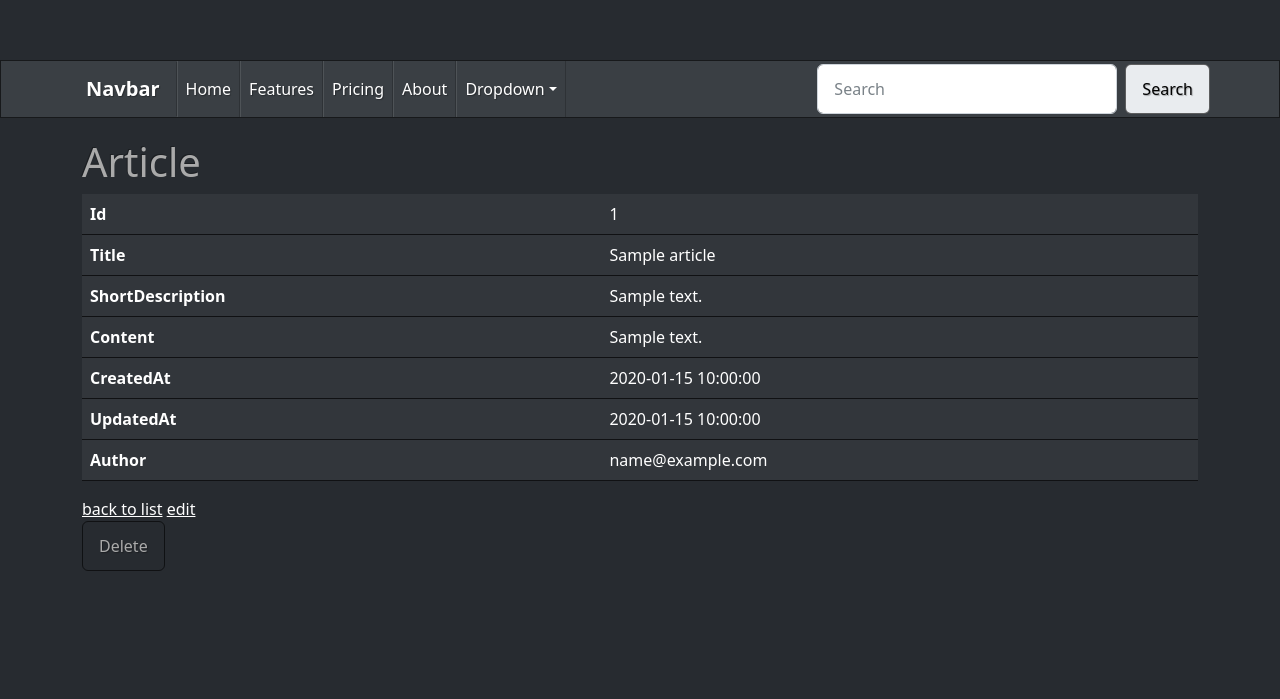
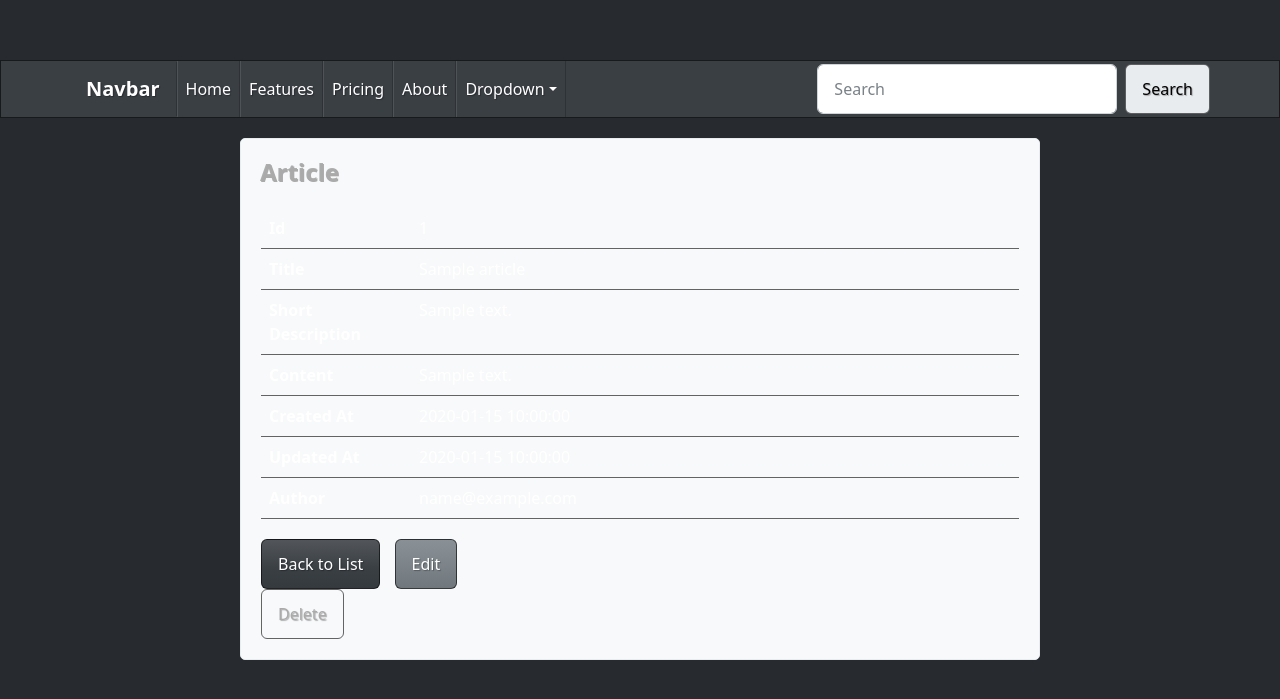
Before and after one commit to WadeNguyen1153/mini_blog_fix, a Symfony app: template templates/article/show.html.twig in a window 1280 px wide. Shown: the top 699 px of the page. Run offline with Twig, Linux system fonts and the light colour scheme; the template is opened without the code that fills it: most values are stand-ins (such as "Sample title", 1, 10 or a date in 2020); some libraries are stand-ins or nearby versions.

Commit message:
Fix UI#2

```diff
--- a/templates/article/show.html.twig
+++ b/templates/article/show.html.twig
@@ -2,10 +2,44 @@
 
 {% block title %}Article{% endblock %}
 
+{% block stylesheets %}
+    {{ parent() }}
+    <style>
+        /* Custom Styles */
+        .article-container {
+            max-width: 800px;
+            margin: 0 auto;
+            padding: 20px;
+            background-color: #f8f9fa;
+            border: 1px solid #e9ecef;
+            border-radius: 5px;
+        }
+        .article-title {
+            margin-bottom: 20px;
+            font-size: 24px;
+            font-weight: bold;
+        }
+        .article-table th {
+            width: 150px;
+            font-weight: bold;
+        }
+        .article-table td {
+            vertical-align: top;
+        }
+        .article-actions {
+            margin-top: 20px;
+        }
+        .article-actions a {
+            margin-right: 10px;
+        }
+    </style>
+{% endblock %}
+
 {% block body %}
-    <h1>Article</h1>
+    <div class="article-container">
+        <h1 class="article-title">Article</h1>
 
-    <table class="table">
+        <table class="table article-table">
             <tbody>
                 <tr>
                     <th>Id</th>
@@ -16,7 +50,7 @@
                     <td>{{ article.title }}</td>
                 </tr>
                 <tr>
-                <th>ShortDescription</th>
+                    <th>Short Description</th>
                     <td>{{ article.shortDescription }}</td>
                 </tr>
                 <tr>
@@ -24,11 +58,11 @@
                     <td>{{ article.content }}</td>
                 </tr>
                 <tr>
-                <th>CreatedAt</th>
+                    <th>Created At</th>
                     <td>{{ article.createdAt ? article.createdAt|date('Y-m-d H:i:s') : '' }}</td>
                 </tr>
                 <tr>
-                <th>UpdatedAt</th>
+                    <th>Updated At</th>
                     <td>{{ article.updatedAt ? article.updatedAt|date('Y-m-d H:i:s') : '' }}</td>
                 </tr>
                 <tr>
@@ -38,9 +72,11 @@
             </tbody>
         </table>
 
-    <a href="{{ path('app_article_index') }}">back to list</a>
-
-    <a href="{{ path('app_article_edit', {'id': article.id}) }}">edit</a>
+        <div class="article-actions">
+            <a href="{{ path('app_article_index') }}" class="btn btn-primary">Back to List</a>
+            <a href="{{ path('app_article_edit', {'id': article.id}) }}" class="btn btn-secondary">Edit</a>
+        </div>
 
         {{ include('article/_delete_form.html.twig') }}
+    </div>
 {% endblock %}
```
Lines whose indentation alone changed are shown as unchanged.
